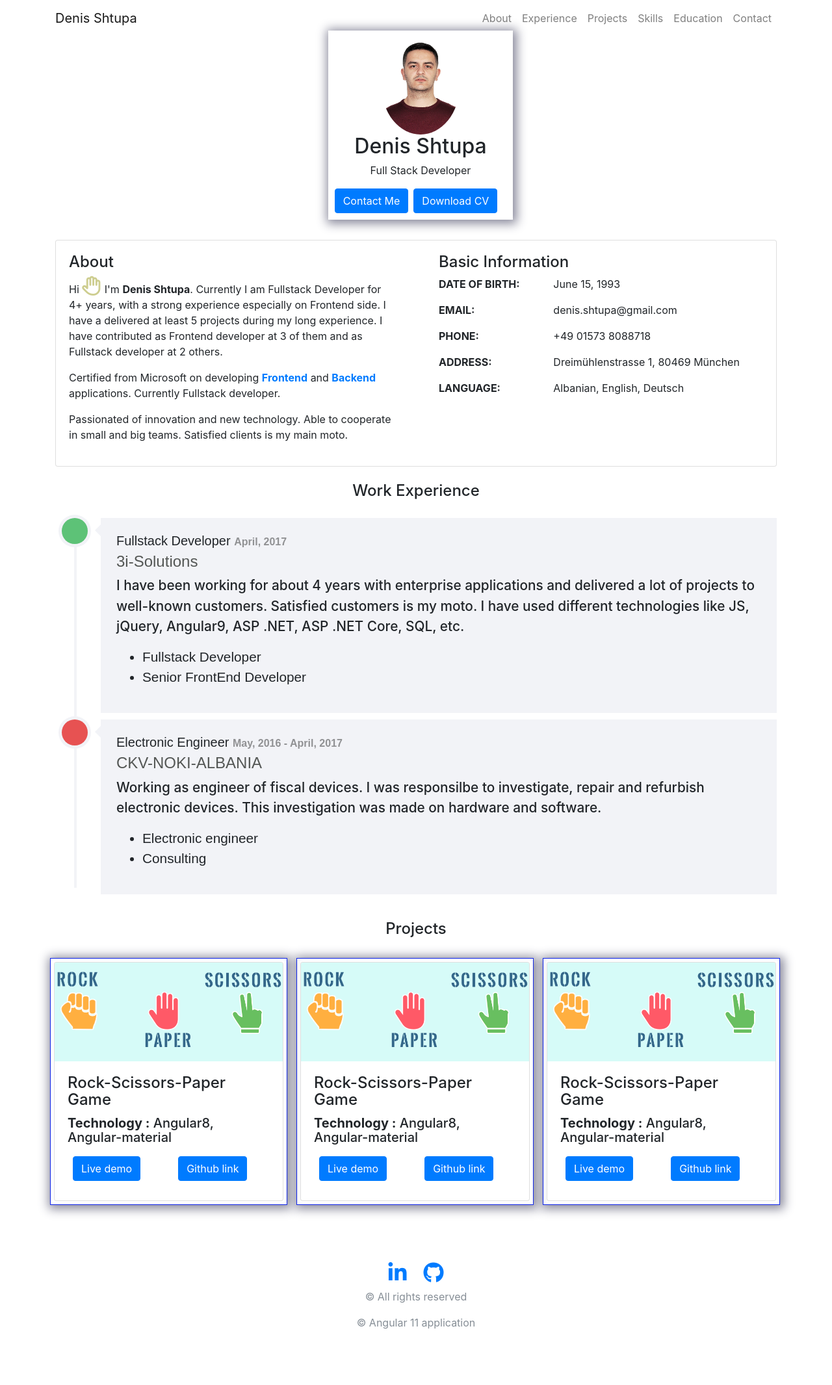
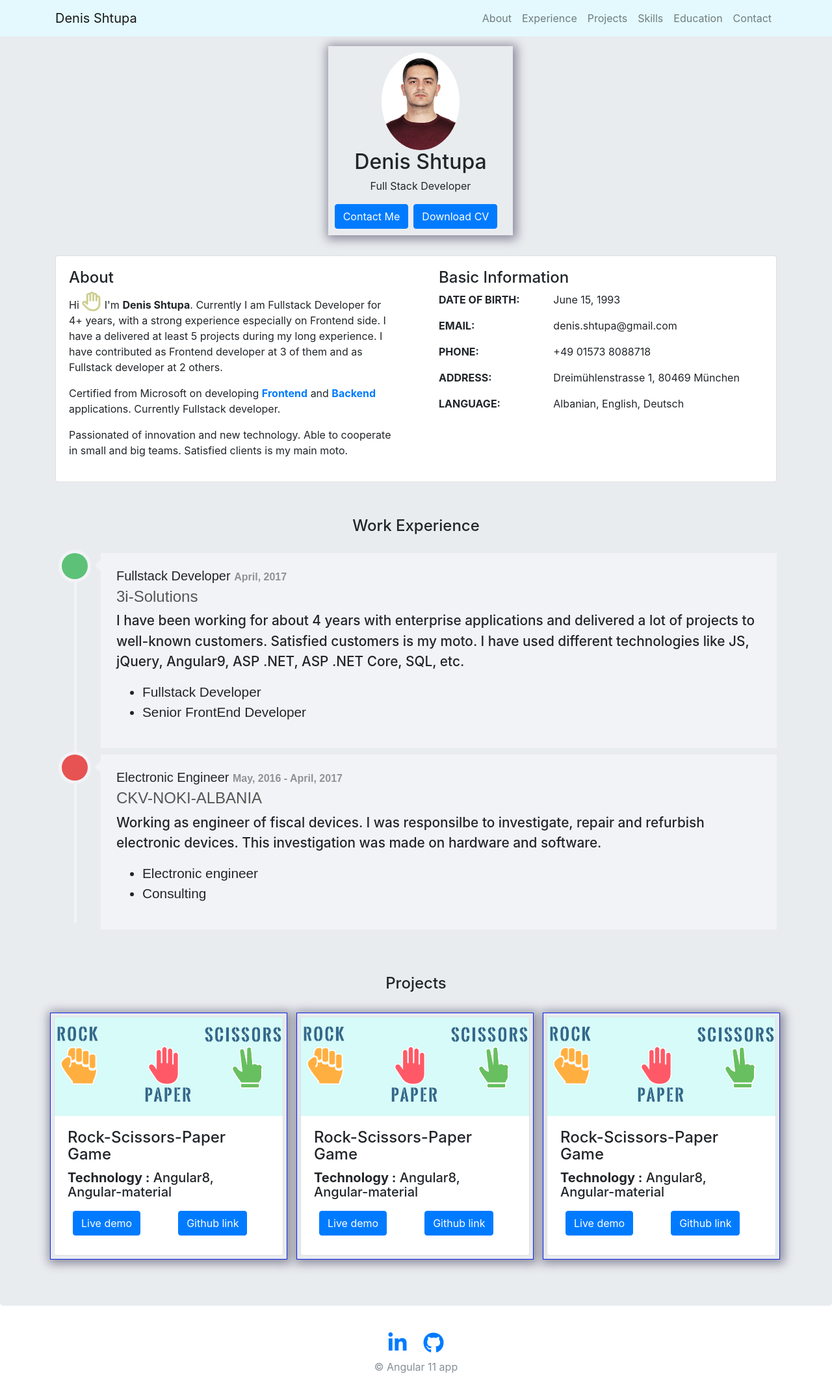
Before and after one commit to denisshtupa/Denis.Shtupa-Portofolio-Angular, an Angular app: page /#/ in a window 1280 px wide. Shown: the whole page at 65% size. Before the commit the page ends 2063 px from the top, so only its background shows below. Built offline with nearby package versions, Linux system fonts and the light colour scheme; some icons are missing.

Commit message:
stylings

```diff
--- a/src/app/my-profile/experience/profile-experience.component.html
+++ b/src/app/my-profile/experience/profile-experience.component.html
@@ -1,5 +1,5 @@
-<div class="section" id="experience">
-  <div class="container cc-education">
+<div class="section" style="margin-top:30px;">
+  <div class="container cc-education" id="experience">
     <div class="h4 text-center mb-4 title">Work Experience</div>
     <div class="colorlib-narrow-content">
 
--- a/src/app/my-profile/experience/profile-experience.component.ts
+++ b/src/app/my-profile/experience/profile-experience.component.ts
@@ -10,4 +10,6 @@ export class ProfileExperienceComponent implements OnInit {
   ngOnInit() {
   }
 
+
+
 }
--- a/src/app/my-profile/footer/profile-footer.component.html
+++ b/src/app/my-profile/footer/profile-footer.component.html
@@ -8,8 +8,7 @@
     </a>
   </div>
   <div class="text-center text-muted">
-    <p>&copy; All rights reserved
-    </p>  <p>&copy; Angular 11 application
+    <p>&copy; Angular 11 app
     </p>
   </div>
 </footer>
--- a/src/app/my-profile/header/profile-header.component.html
+++ b/src/app/my-profile/header/profile-header.component.html
@@ -1,34 +1,29 @@
-<header>
 
-</header>
-<nav class="navbar navbar-expand-sm fixed-top navbar-light">
+<nav class="navbar navbar-expand-sm fixed-top navbar-light" style="background-color: #e3f9fd;">
     <div class="container">
         <a class="navbar-brand" href="#">Denis Shtupa</a>
         <button class="navbar-toggler" type="button" data-toggle="collapse" data-target="#navbar1">
             <span class="navbar-toggler-icon"></span>
         </button>
         <div class="collapse navbar-collapse" id="navbar1">
-            <!-- <ul class="navbar-nav">
-
-            </ul> -->
             <ul class="navbar-nav ml-auto">
                 <li class="nav-item">
-                    <a class="nav-link smooth-scroll" href="#">About</a>
+                    <a class="nav-link smooth-scroll" href="#about">About</a>
                 </li>
                 <li class="nav-item">
-                    <a class="nav-link smooth-scroll" href="#">Experience</a>
+                    <a class="nav-link smooth-scroll" href="#experience">Experience</a>
                 </li>
                 <li class="nav-item ">
-                    <a class="nav-link smooth-scroll" href="#">Projects</a>
+                    <a class="nav-link smooth-scroll" href="#projects">Projects</a>
                 </li>
                 <li class="nav-item ">
-                    <a class="nav-link smooth-scroll" href="#">Skills</a>
+                    <a class="nav-link smooth-scroll" href="#skills">Skills</a>
                 </li>
                 <li class="nav-item ">
-                    <a class="nav-link smooth-scroll" href="#">Education</a>
+                    <a class="nav-link smooth-scroll" href="#education">Education</a>
                 </li>
                 <li class="nav-item ">
-                    <a class="nav-link smooth-scroll" href="#">Contact</a>
+                    <a class="nav-link smooth-scroll" href="#contact">Contact</a>
                 </li>
             </ul>
         </div>
--- a/src/app/my-profile/introduction/profile-intro.component.html
+++ b/src/app/my-profile/introduction/profile-intro.component.html
@@ -1,4 +1,4 @@
-<div class="profile-page d-flex justify-content-center" style="margin-top:30px; padding-top:10px;">
+<div class="profile-page d-flex justify-content-center">
   <div class="wrapper">
     <div class="page-header page-header-small" filter-color="green">
       <div class="container photo-profile">
--- a/src/app/my-profile/my-profile-main.component.html
+++ b/src/app/my-profile/my-profile-main.component.html
@@ -1,7 +1,7 @@
 <profile-header></profile-header>
 
 
-<div class="page-content">
+<div class="page-content jumbotron" >
   <profile-intro></profile-intro><br>
   <profile-about></profile-about><br>
   <profile-experience></profile-experience>
@@ -9,6 +9,4 @@
 </div>
 
 
-<br><br><br>
-
 <profile-footer></profile-footer>
--- a/src/app/my-profile/projects/profile-projects.component.html
+++ b/src/app/my-profile/projects/profile-projects.component.html
@@ -1,9 +1,7 @@
-<div class="section" id="projects">
+<div class="section" style="margin-top:30px;" id="projects">
   <div class="container cc-education">
     <div class="h4 text-center mb-4 title">Projects</div>
-
     <div class="row">
-
 
       <div class="col-md-4 col-sm-6 animate-box project-cards" data-animate-effect="fadeInLeft">
         <div class="blog-entry">
@@ -12,26 +10,6 @@
             <div class="card-body">
               <h4 class="card-title">Rock-Scissors-Paper Game</h4>
               <h5 class="card-text"><b>Technology :</b> Angular8, Angular-material </h5>
-
-              <a href="add live url of game here" target="_blank" class="btn btn-primary stretched-link ml-2 mr-5"
-                style="margin:10px;">Live
-                demo</a>
-              <a href="https://github.com/denisshtupa/rock-paper-scissors-gameapp/tree/denis-dev" target="_blank"
-                class="btn btn-primary stretched-link" style="margin:10px;">Github link</a>
-
-            </div>
-          </div>
-        </div>
-      </div>
-
-      <div class="col-md-4 col-sm-6 animate-box project-cards" data-animate-effect="fadeInLeft">
-        <div class="blog-entry">
-          <div class="card">
-            <img class="card-img-top" src="assets/images/game2.png" alt="Card image" style="width:100%">
-            <div class="card-body">
-              <h4 class="card-title">Rock-Scissors-Paper Game</h4>
-              <h5 class="card-text"><b>Technology :</b> Angular8, Angular-material </h5>
-
               <a href="add live url of game here" target="_blank" class="btn btn-primary stretched-link ml-2 mr-5"
                 style="margin:10px;">Live
                 demo</a>
@@ -49,19 +27,32 @@
             <div class="card-body">
               <h4 class="card-title">Rock-Scissors-Paper Game</h4>
               <h5 class="card-text"><b>Technology :</b> Angular8, Angular-material </h5>
-
               <a href="add live url of game here" target="_blank" class="btn btn-primary stretched-link ml-2 mr-5"
                 style="margin:10px;">Live
                 demo</a>
               <a href="https://github.com/denisshtupa/rock-paper-scissors-gameapp/tree/denis-dev" target="_blank"
                 class="btn btn-primary stretched-link" style="margin:10px;">Github link</a>
-
             </div>
           </div>
         </div>
       </div>
 
-
+      <div class="col-md-4 col-sm-6 animate-box project-cards" data-animate-effect="fadeInLeft">
+        <div class="blog-entry">
+          <div class="card">
+            <img class="card-img-top" src="assets/images/game2.png" alt="Card image" style="width:100%">
+            <div class="card-body">
+              <h4 class="card-title">Rock-Scissors-Paper Game</h4>
+              <h5 class="card-text"><b>Technology :</b> Angular8, Angular-material </h5>
+              <a href="add live url of game here" target="_blank" class="btn btn-primary stretched-link ml-2 mr-5"
+                style="margin:10px;">Live
+                demo</a>
+              <a href="https://github.com/denisshtupa/rock-paper-scissors-gameapp/tree/denis-dev" target="_blank"
+                class="btn btn-primary stretched-link" style="margin:10px;">Github link</a>
+            </div>
+          </div>
+        </div>
+      </div>
 
     </div>
   </div>
```
